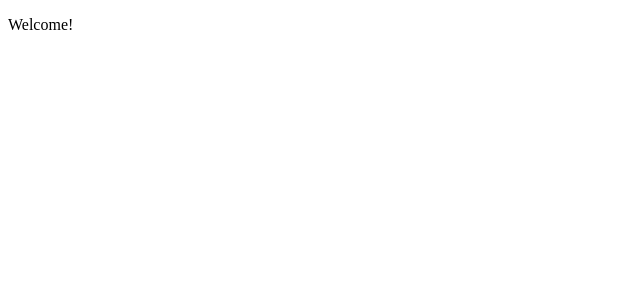
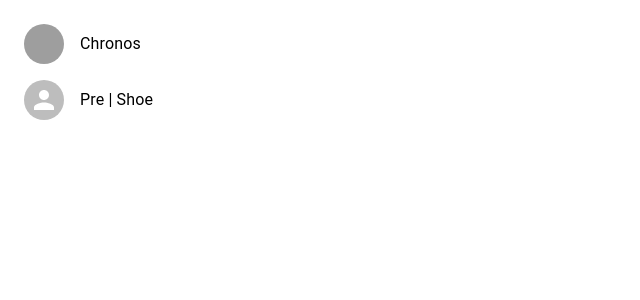
Before and after one commit to KateFeaster/smash-perspective, a React app: page / in a window 1280 px wide. Shown: the top 300 px of the page, without its empty margins (0-640 px from the left). Built offline with nearby package versions, Linux system fonts and the light colour scheme; grey boxes are pictures that could not be loaded.

Commit message:
Added PlayerList

```diff
--- a/client/src/components/App.jsx
+++ b/client/src/components/App.jsx
@@ -1,7 +1,18 @@
 import React from 'react';
+import PlayerList from './PlayerList';
+
+const sampleList = [
+  {
+    id: 1,
+    gamerTag: 'Chronos',
+    image:
+      'https://www.bing.com/th?pid=Sgg&qlt=100&u=https%3A%2F%2Fimages.start.gg%2Fimages%2Fuser%2F10213%2Fimage-c40810b15eb9654250288324f6f198f0-optimized.png&ehk=y%2BnUr%2BgGC2G2zW0NGOtkVDLyAmzVFUOD8nwRUNhNM4Y%3D&w=160&h=160&r=0&c=3',
+  },
+  { id: 2, gamerTag: 'Shoe', prefix: 'Pre' },
+];
 
 function App() {
-  return <p>Welcome!</p>;
+  return <PlayerList players={sampleList} />;
 }
 
 export default App;
--- /dev/null
+++ b/client/src/components/PlayerList.jsx
@@ -0,0 +1,31 @@
+import React from 'react';
+import PropTypes from 'prop-types';
+import List from '@mui/material/List';
+import PlayerListEntry from './PlayerListEntry';
+
+function PlayerList({ players }) {
+  return (
+    <List>
+      {players.map((player) => (
+        <PlayerListEntry player={player} key={player.id} />
+      ))}
+    </List>
+  );
+}
+
+PlayerList.propTypes = {
+  players: PropTypes.arrayOf(
+    PropTypes.shape({
+      id: PropTypes.oneOfType([PropTypes.string, PropTypes.number]),
+      gamerTag: PropTypes.string,
+      image: PropTypes.string,
+      prefix: PropTypes.string,
+    })
+  ),
+};
+
+PlayerList.defaultProps = {
+  players: [],
+};
+
+export default PlayerList;
--- /dev/null
+++ b/client/src/components/PlayerListEntry.jsx
@@ -0,0 +1,32 @@
+import React from 'react';
+import PropTypes from 'prop-types';
+import ListItemButton from '@mui/material/ListItemButton';
+import ListItemAvatar from '@mui/material/ListItemAvatar';
+import ListItemText from '@mui/material/ListItemText';
+import Avatar from '@mui/material/Avatar';
+
+function PlayerListEntry({ player }) {
+  return (
+    <ListItemButton>
+      <ListItemAvatar>
+        <Avatar alt={`${player.gamerTag}'s Avatar`} src={player.image} />{' '}
+      </ListItemAvatar>
+      <ListItemText
+        primary={`${player.prefix ? `${player.prefix} | ` : ''}${
+          player.gamerTag
+        }`}
+      />
+    </ListItemButton>
+  );
+}
+
+PlayerListEntry.propTypes = {
+  player: PropTypes.shape({
+    id: PropTypes.oneOfType([PropTypes.string, PropTypes.number]),
+    gamerTag: PropTypes.string,
+    image: PropTypes.string,
+    prefix: PropTypes.string,
+  }).isRequired,
+};
+
+export default PlayerListEntry;
```
